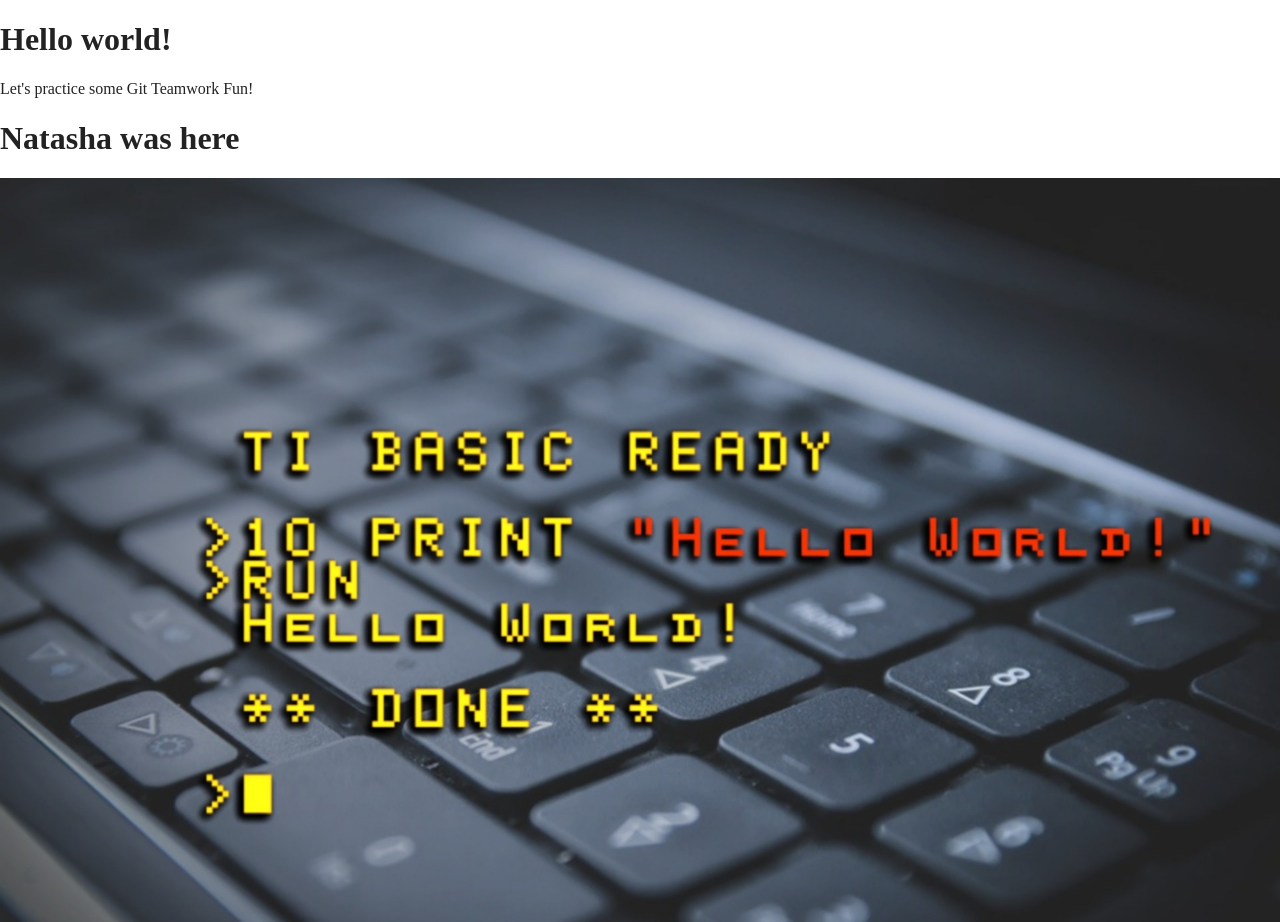
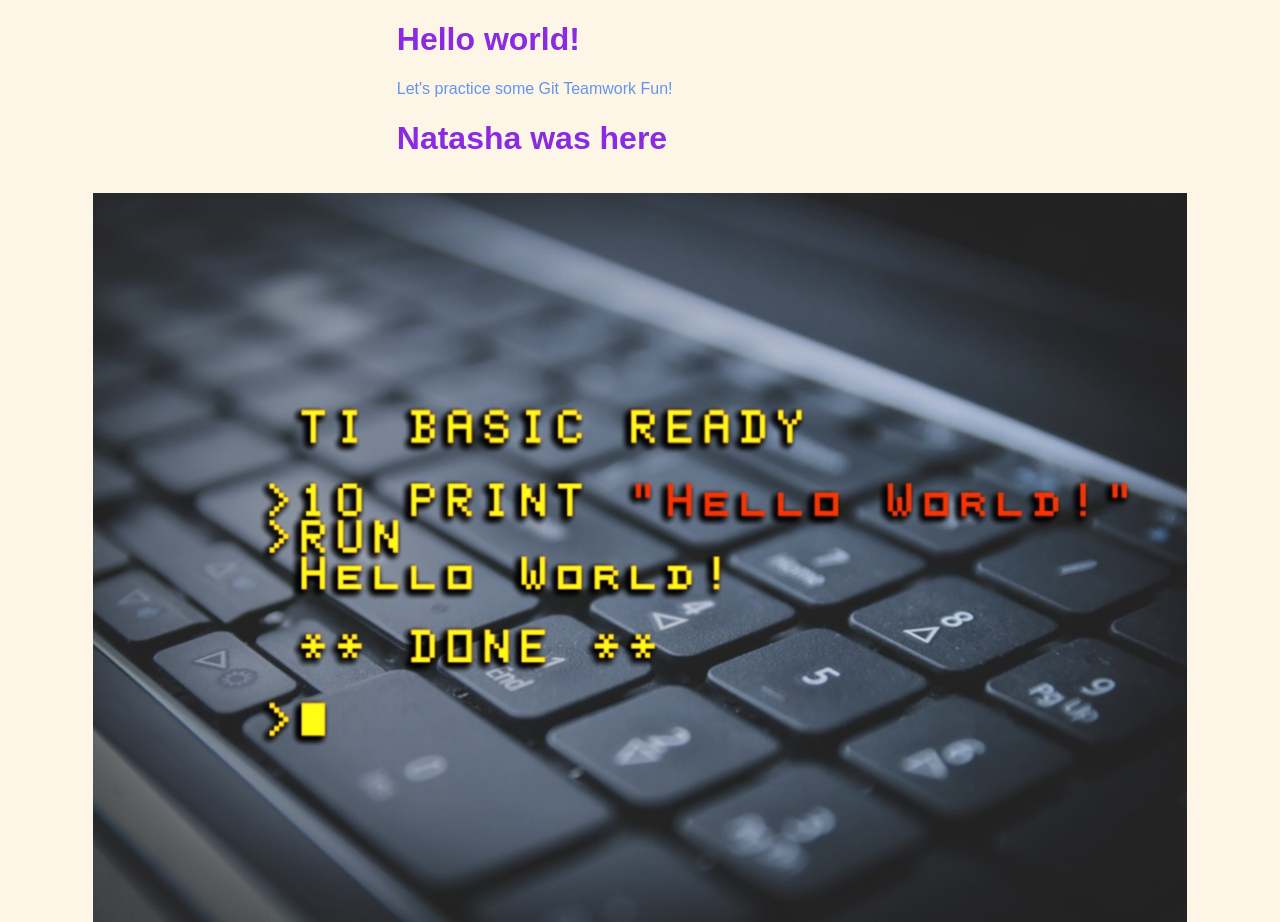
Before and after one commit to RedheadRen/git-teamwork, a website built with Parcel: page index.html in a window 1280 px wide. Shown: the top 922 px of the page. Built offline with nearby package versions, Linux system fonts and the light colour scheme.

Commit message:
Added a bunch of CSS

```diff
--- a/css/main.css
+++ b/css/main.css
@@ -86,10 +86,71 @@ textarea {
 /* ==========================================================================
    Author's custom styles
    ========================================================================== */
+/* GENERAL STYLES */
+* {
+  margin: 0;
+  padding: 0;
+}
+
+html {
+  font-size: 16px;
+}
+
+body {
+  align-items: center;
+  background: oldlace;
+  color: #1b1a1b;
+  display: flex;
+  flex-flow: row wrap;
+  font-family: 'Montserrat', sans-serif;
+  font-size: 1em;
+  height: 100vh;
+  justify-content: center;
+  overflow-x: hidden;
+}
+
+.container {
+  align-items: center;
+  display: flex;
+  flex-flow: column wrap;
+  justify-content: center;
+  width: 95%;
+}
+
+main {
+  align-items: center;
+  display: flex;
+  flex-flow: column wrap;
+  justify-content: center;
+  width: 40%;
+}
+
+.image {
+  align-items: center;
+  display: flex;
+  flex-direction: column;
+  justify-content: center;
+  margin: 15px 0;
+  width: 100%;
+}
 
 img {
-  width: 100%;
+  align-items: center;
+  justify-content: center;
+  width: 90%;
 }
+
+h1 {
+  color: blueviolet;
+  font-size: 2em;
+}
+
+p {
+  color:cornflowerblue;
+  font-size: 1em;
+}
+
+
 /* ==========================================================================
    Helper classes
    ========================================================================== */
--- a/index.html
+++ b/index.html
@@ -23,18 +23,18 @@
 </head>
 
 <body>
+  <section class="container">
+    <main>
+      <h1>Hello world!</h1>
 
-  <!-- Add your site or application content here -->
-  <h1>Hello world!</h1>
+      <p>Let's practice some Git Teamwork Fun!</p>
 
-  <p>Let's practice some Git Teamwork Fun!</p>
-
-  <h1>Natasha was here</h1>
-
-  <div>
-    <img src="img/hello-world.jpg" alt="hello world code">
-  </div>
-
+      <h1>Natasha was here</h1>
+    </main>
+    <div class="image">
+      <img src="img/hello-world.jpg" alt="hello world code">
+    </div>
+  </section>
   <script src="js/vendor/modernizr-3.11.2.min.js"></script>
   <script src="js/plugins.js"></script>
   <script src="js/main.js"></script>
```
